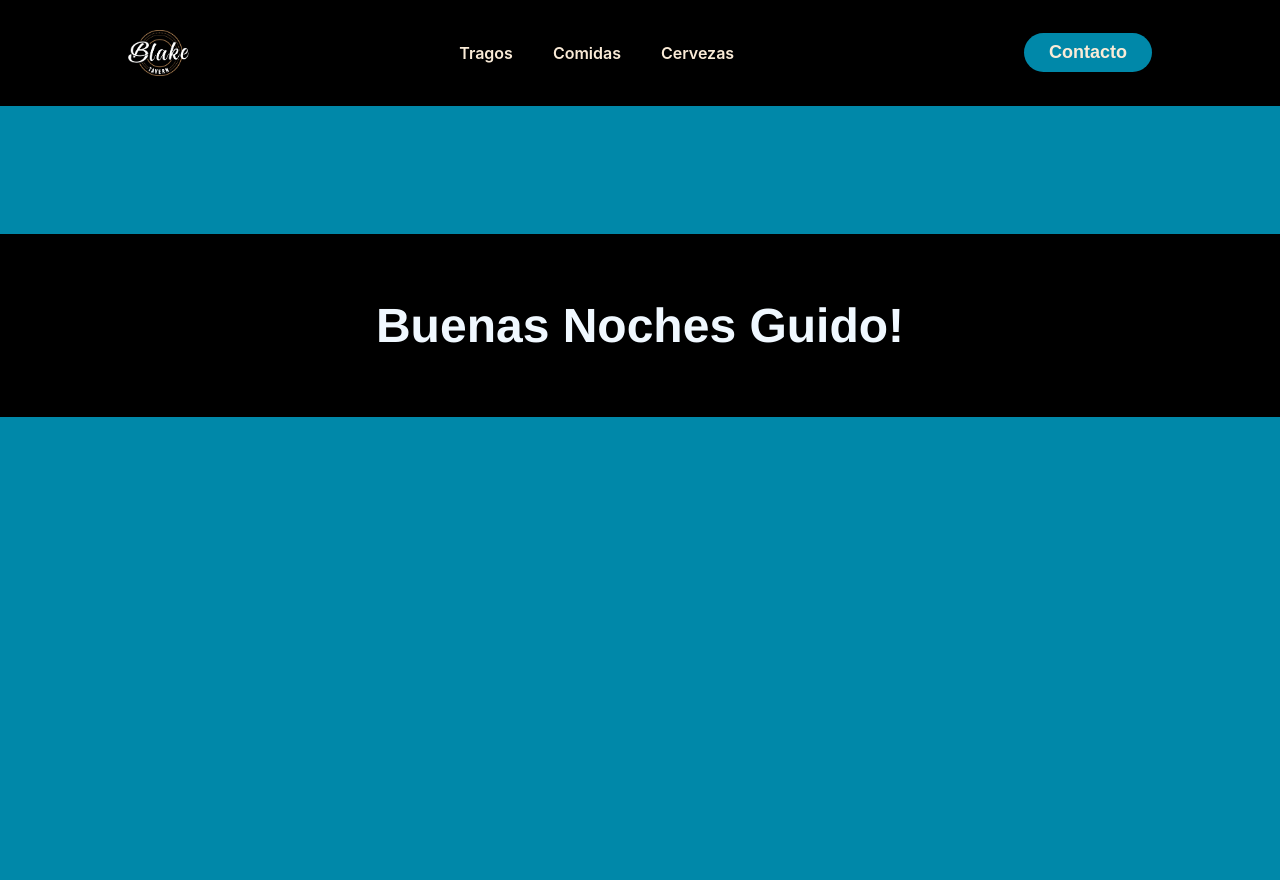
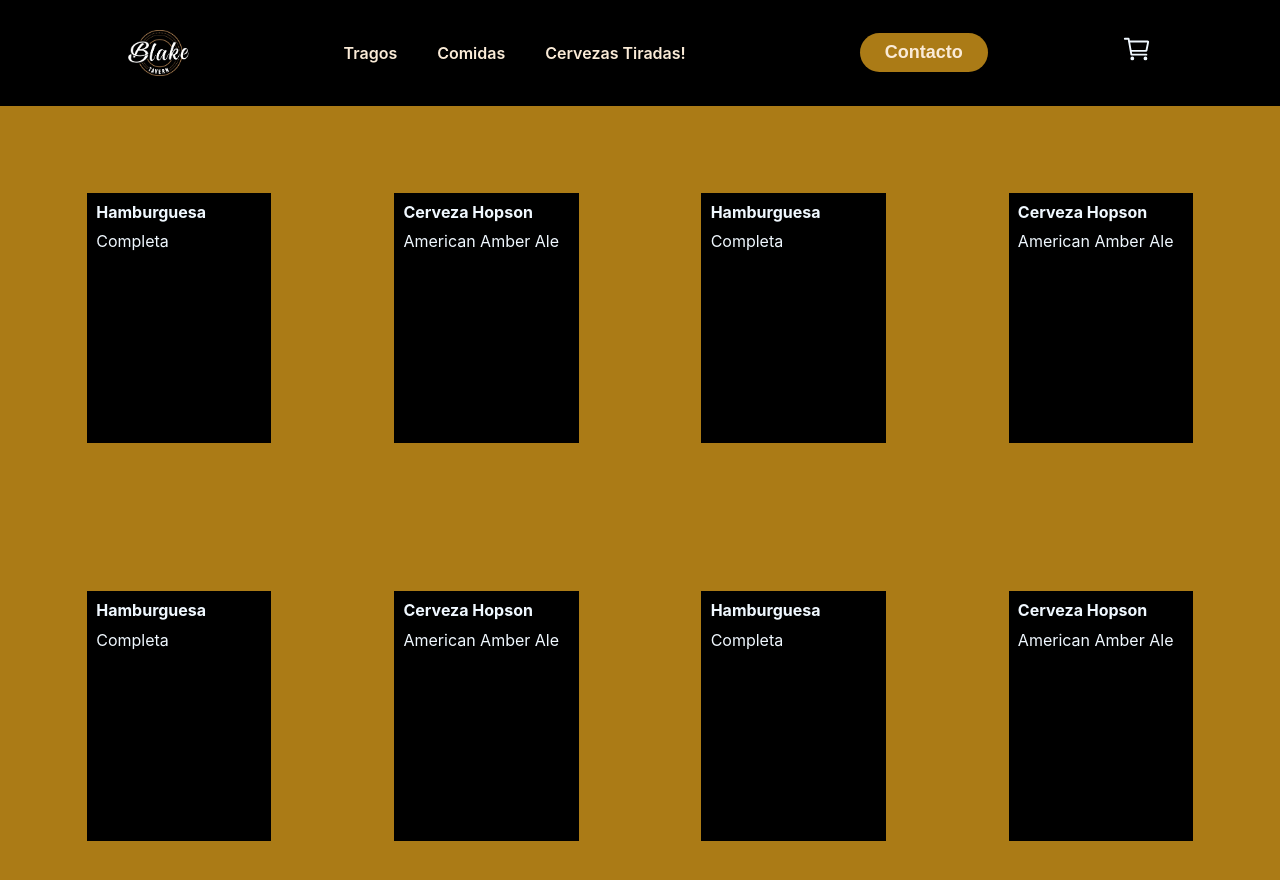
Before and after one commit to Guido253/guidoapp, a React (Create React App) app: page / in a window 1280 px wide. Shown: the top 880 px of the page. Before the commit the page ends 800 px from the top, so only its background shows below. Built offline with nearby package versions, Linux system fonts and the light colour scheme.

Commit message:
ultima entrega

```diff
--- a/public/index.html
+++ b/public/index.html
@@ -10,34 +10,17 @@
       content="Web site created using create-react-app"
     />
     <link rel="apple-touch-icon" href="%PUBLIC_URL%/logo192.png" />
-    <!--
-      manifest.json provides metadata used when your web app is installed on a
-      user's mobile device or desktop. See https://developers.google.com/web/fundamentals/web-app-manifest/
-    -->
+
     <link rel="manifest" href="%PUBLIC_URL%/manifest.json" />
-    <!--
-      Notice the use of %PUBLIC_URL% in the tags above.
-      It will be replaced with the URL of the `public` folder during the build.
-      Only files inside the `public` folder can be referenced from the HTML.
 
-      Unlike "/favicon.ico" or "favicon.ico", "%PUBLIC_URL%/favicon.ico" will
-      work correctly both with client-side routing and a non-root public URL.
-      Learn how to configure a non-root public URL by running `npm run build`.
-    -->
+    <script defer type="module" src="https://unpkg.com/ionicons@5.5.2/dist/ionicons/ionicons.esm.js"></script>
+    <script defer nomodule src="https://unpkg.com/ionicons@5.5.2/dist/ionicons/ionicons.js"></script>
+
     <title>React App</title>
   </head>
   <body>
     <noscript>You need to enable JavaScript to run this app.</noscript>
     <div id="root"></div>
-    <!--
-      This HTML file is a template.
-      If you open it directly in the browser, you will see an empty page.
 
-      You can add webfonts, meta tags, or analytics to this file.
-      The build step will place the bundled scripts into the <body> tag.
-
-      To begin the development, run `npm start` or `yarn start`.
-      To create a production bundle, use `npm run build` or `yarn build`.
-    -->
   </body>
 </html>
--- a/src/App.css
+++ b/src/App.css
@@ -5,5 +5,5 @@
 }
 
 body {
-  background-color: rgba(0, 136, 169, 1);
+  background-color: rgb(171, 123, 22);
 }
--- a/src/App.js
+++ b/src/App.js
@@ -1,13 +1,15 @@
 import './App.css';
 import Navbar from './components/Navbar';
-import Caja from './caja';
+import Body from './components/Body';
+
 
 function App() {
   return (
     <div>
 
        <Navbar />
-       <Caja nombre='Guido' />
+       <Body />
+       <Body />
     </div>
   );
 }
--- a/src/caja.css
+++ b/src/caja.css
@@ -1,10 +1,11 @@
 .caja {
     background-color: black;
-    margin-top: 10%;
-    padding: 5%;
+    height: 250px;
+    width: 500px;
     color: aliceblue;
-    font-family: 'Franklin Gothic Medium', 'Arial Narrow', Arial, sans-serif;
-    font-size: 300%;
-    text-align: center;
-    font-weight: 700;
+    margin-top: 5%;
 }
+
+.caja, h4, p {
+    margin: 5%
+}
--- a/src/caja.js
+++ b/src/caja.js
@@ -1,11 +1,10 @@
-import './caja.css'
+import './Caja.css'
 
-function Caja (props){
+function Caja ({producto , descripcion}){
     return (
       <div className="caja">
-      <p>
-          Buenas Noches {props.nombre}!
-      </p>
+     <h4>{producto}</h4>
+     <p>{descripcion}</p>
       </div>
     );
   }
--- /dev/null
+++ b/src/components/Body.css
@@ -0,0 +1,7 @@
+.cuerpo {
+     display: flex;
+     flex-direction: row;
+     justify-content: space-around;
+     align-items: center;
+     margin: 2%;
+}
--- /dev/null
+++ b/src/components/Body.js
@@ -0,0 +1,16 @@
+import Caja from '../Caja';
+import './Body.css';
+
+
+function Body (){
+    return (
+    <section className="cuerpo">
+     <Caja producto='Hamburguesa' descripcion= 'Completa'/>
+     <Caja producto ='Cerveza Hopson' descripcion='American Amber Ale' />
+     <Caja producto='Hamburguesa' descripcion= 'Completa'/>
+     <Caja producto ='Cerveza Hopson' descripcion='American Amber Ale' />
+     </section>
+    );
+  }
+
+  export default Body;
--- a/src/components/Navbar.css
+++ b/src/components/Navbar.css
@@ -33,13 +33,13 @@ li, a {
 }
 
 .navLinks li a:hover {
-    color: #0088a9;
+    color: rgb(171, 123, 22);
 }
 
 button {
     margin-left: 20px;
     padding: 9px 25px;
-    background-color: rgba(0, 136, 169, 1);
+    background-color: rgb(171, 123, 22);
     border: none;
     border-radius: 50px;
     cursor: pointer;
@@ -61,3 +61,17 @@ a button {
     width: 6%;
     cursor: pointer;
 }
+
+.icono {
+    color: aliceblue;
+    font-size: 30px;
+    cursor: pointer;
+}
+
+.icono {
+    transition: all 0.3s ease 0s;
+}
+
+.icono:hover {
+    background-color: rgb(171, 123, 22);
+}
--- a/src/components/Navbar.js
+++ b/src/components/Navbar.js
@@ -9,16 +9,21 @@ function Navbar() {
       <img className='fotologo' src= {foto}></img>
       <ul className='navLinks'>
         <li>
-        <a href='http://localhost:3000/'>Tragos</a>
+        <a href='#'>Tragos</a>
         </li>
         <li>
-          <a href='http://localhost:3000/'>Comidas</a>
+          <a href='#'>Comidas</a>
         </li>
         <li>
-        <a href='http://localhost:3000/'>Cervezas</a>
+        <a href='#'>Cervezas Tiradas!</a>
         </li>
         </ul>
         <a className='boton' href='#'><button>Contacto</button></a>
+
+        <div className = 'icono'>
+        <ion-icon name="cart-outline"></ion-icon>
+        </div>
+
         </nav>
     </header>
   );
```
